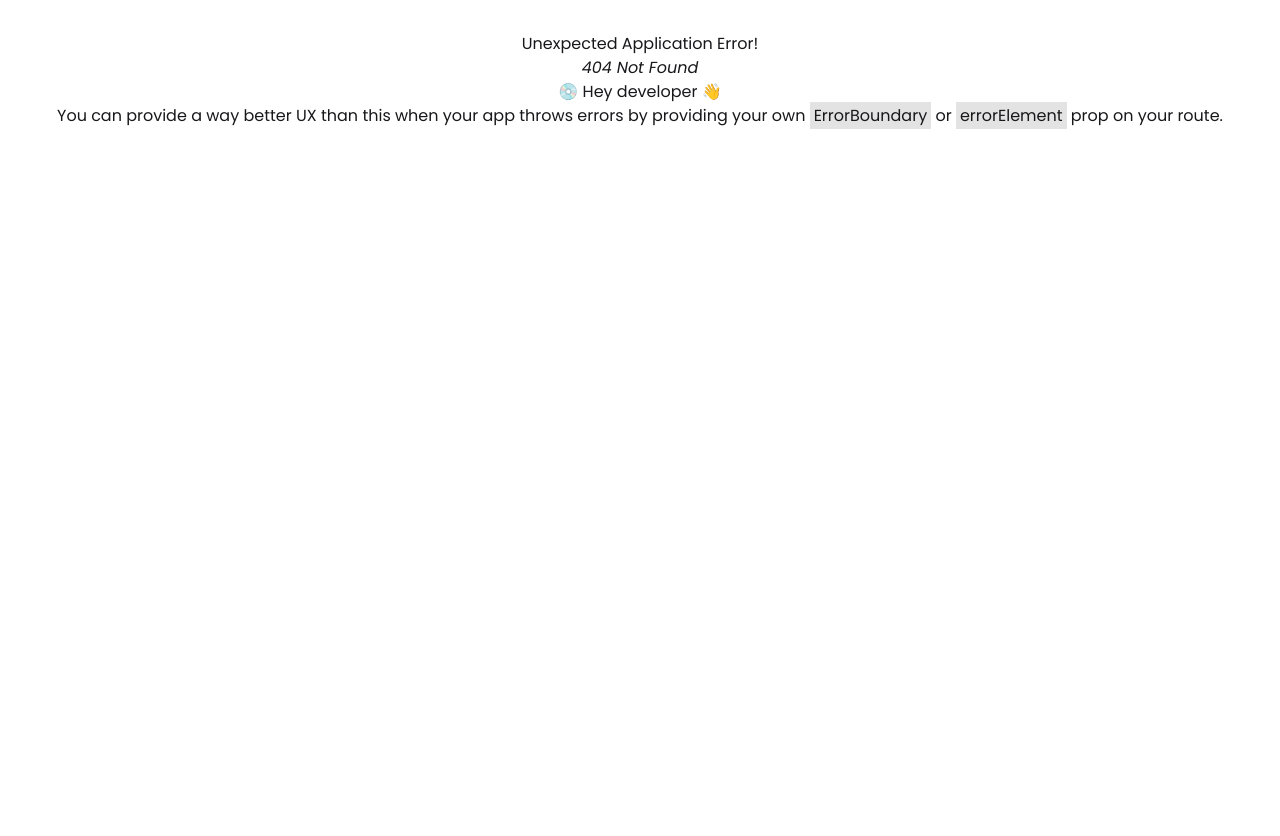
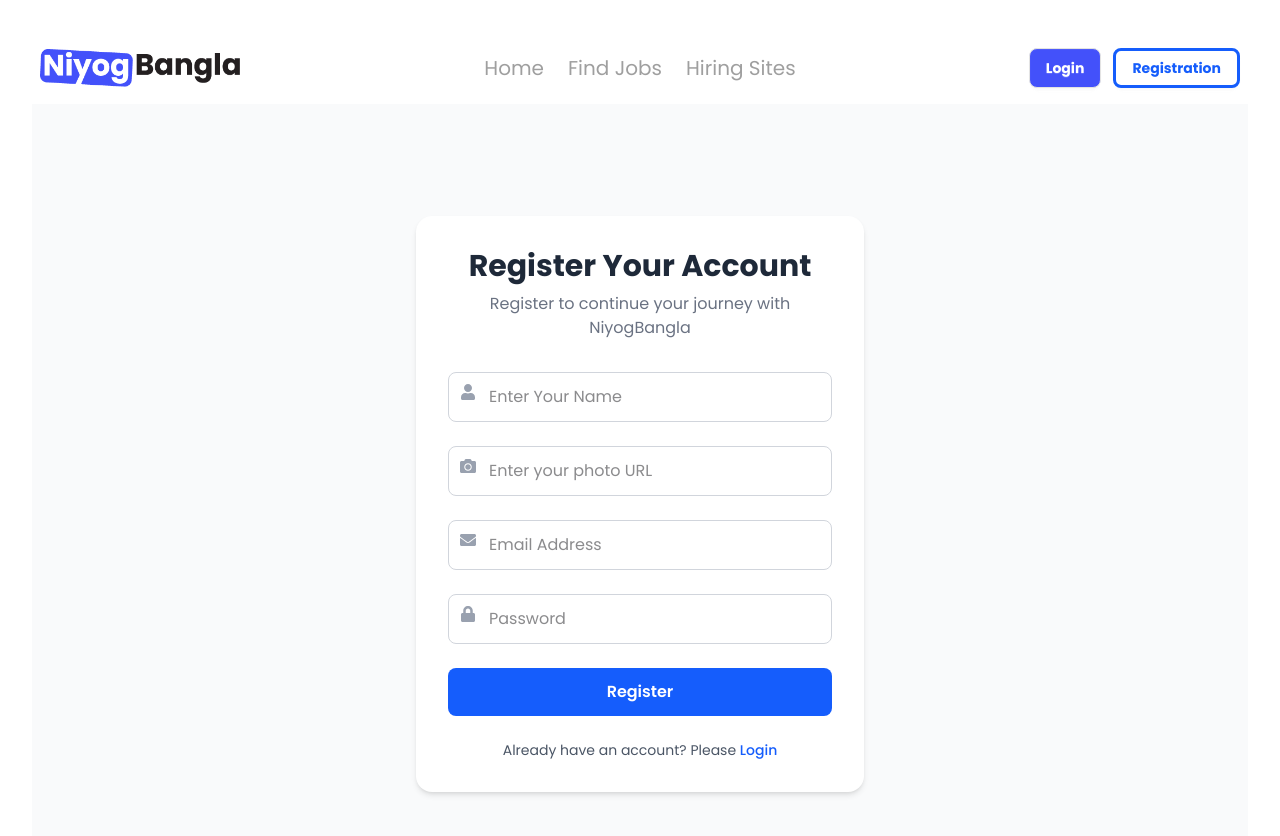
Before and after one commit to SaifurnRahman/NiyogBangla-, a React (Vite) app: page /auth/registration in a window 1280 px wide. Before the commit this address had no page. Shown: the top 836 px of the page. Before the commit the page ends 800 px from the top, so only its background shows below. Built offline with nearby package versions, Linux system fonts and the light colour scheme; no server answers.

Commit message:
added my profile

```diff
--- a/src/Components/Navbar.jsx
+++ b/src/Components/Navbar.jsx
@@ -1,9 +1,25 @@
-import React from 'react';
+import React, { use, useState } from 'react';
 import { Link, NavLink } from 'react-router';
 import logo from '../assets/LOGO.png'
+import { AuthContext } from '../Provider/AuthProvider';
+import person from '../assets/user.png'
+import { FaCircleUser } from "react-icons/fa6";
 
 const Navbar = () => {
 
+  const {user, logOut} = use(AuthContext);
+  const [open, setOpen] = useState(false)
+
+  const handleLogOut = (e) => {
+
+    logOut()
+    .then(()=> {
+      alert('you logger out Successfully')
+    })
+    .catch((error)=> {
+      console.log(error);
+    })
+  }
 
 
     const Links =
@@ -34,8 +50,38 @@
     </ul>
   </div>
   <div className="navbar-end">
-    <Link to='/auth/login' className="btn bg-primary text-white font-bold rounded-lg mr-3">Login</Link>
-    <Link to='/auth/registration ' className="btn border-3 bg-white font-bold border-blue-600 text-blue-600 rounded-lg">Registration </Link>
+    {
+      user ?
+      (
+        <div className='flex gap-2 justify-center items-center relative'>
+
+          <button
+          onClick={()=> setOpen(!open)}
+           className='text-4xl text-blue-600 flex items-center justify-center rounded-full hover:text-blue-300 transition'>
+            {user?.photoURL ?  (<img  src={user.photoURL} alt="User profile" />) : <FaCircleUser />}
+            </button>
+
+           <div>
+            {
+              open && (
+              <ul className='absolute right-0 mt-7 w-40 bg-white border border-gray-200 rounded-lg shadow-lg text-xl p-2'>
+                <li className='hover:bg-blue-600 p-1 hover:text-white font-semibold text-gray-500 transition'><Link to='/myprofile'>My Profile</Link></li>
+                <li onClick={handleLogOut} className='hover:bg-blue-600 p-1 hover:text-white font-semibold text-gray-500 transition'><Link>Log Out</Link></li>
+
+              </ul>
+
+              )
+            }
+           </div>
+
+        </div>
+       ) :
+       (
+        <div><Link to='/auth/login' className="btn bg-primary text-white font-bold rounded-lg mr-3">Login</Link>
+    <Link to='/auth/registration' className="btn border-3 bg-white font-bold border-blue-600 text-blue-600 rounded-lg">Registration </Link></div>
+      )
+    }
+
   </div>
 </div>
         </div>
--- a/src/Pages/Login.jsx
+++ b/src/Pages/Login.jsx
@@ -1,16 +1,31 @@
-import React, { useState } from "react";
+import React, { use, useState } from "react";
 import { FaEnvelope, FaLock } from "react-icons/fa";
-import { Link, Links } from "react-router";
+import { Link, Links, useNavigate } from "react-router";
+import { AuthContext } from "../Provider/AuthProvider";
 
 const Login = () => {
 
+    const {logInUser} = use(AuthContext);
+    const navigate = useNavigate();
+    const [error, setError] = useState('')
 
 
   const handleSubmit = (e) => {
     e.preventDefault();
     const email = e.target.email.value;
     const password = e.target.password.value
-    console.log(email, password);
+
+    logInUser(email, password)
+    .then((result) => {
+        console.log(result);
+        navigate('/')
+
+    })
+    .catch((error)=> {
+        const errorCode = error.code;
+        setError(errorCode);
+    })
+
   };
 
   return (
@@ -19,7 +34,7 @@
       <div className="md:w-1/2 w-full flex items-center justify-center">
         <div className="w-full max-w-md bg-white rounded-2xl shadow-md p-8">
           <h1 className="text-3xl font-bold text-center text-gray-800 mb-2">
-            Welcome Back
+            Login Your Account
           </h1>
           <p className="text-center text-gray-500 mb-8">
             Sign in to continue your journey with NiyogBangla
@@ -58,6 +73,10 @@
               </a>
             </div>
 
+            {
+                error && <p className="text-red-500 text-left text-sm">{error}</p>
+            }
+
             <button
               type="submit"
               className="w-full bg-blue-600 text-white font-semibold py-3 rounded-lg hover:bg-blue-700 transition"
--- /dev/null
+++ b/src/Pages/MyProfile.jsx
@@ -0,0 +1,89 @@
+import React, { use } from 'react';
+import { FaCamera, FaEnvelope, FaLock, FaUser } from "react-icons/fa";
+import { Link, Links, useNavigate } from "react-router";
+import { AuthContext } from '../Provider/AuthProvider';
+import Navbar from '../Components/Navbar';
+import { FaDebian } from 'react-icons/fa6';
+
+
+const MyProfile = () => {
+    const {updateUser, user, setUser} = use(AuthContext);
+
+    const handleUpdate =(e)=> {
+         e.preventDefault()
+        const form = e.target;
+        const name = form.name.value;
+        const photo = form.photo.value;
+        const number = form.number.value;
+
+        updateUser({displayName: name, photoURL: photo, phoneNumber : number})
+        .then(()=> {
+            setUser({...user, displayName: name, photoURL: photo, phoneNumber : number })
+        })
+       .catch((error) => {
+        console.log(error);
+       })
+       console.log(user);
+    }
+
+
+    return (
+
+       <div>
+        <Navbar></Navbar>
+         <section className="min-h-screen flex flex-col md:flex-row items-center justify-center bg-gray-50 px-6">
+
+      <div className="md:w-1/2 w-full flex items-center justify-center">
+        <div className="w-full max-w-md bg-white rounded-2xl shadow-md p-8">
+          <h1 className="text-3xl font-bold text-center text-gray-800 mb-2">
+            Update Your Profile Information
+          </h1>
+          <p className="text-center text-gray-500 mb-8">
+            Register to continue your journey with NiyogBangla
+          </p>
+
+          <form onSubmit={handleUpdate} className="space-y-6">
+
+            <div className="relative">
+              <FaUser className="absolute left-3 top-3 text-gray-400" />
+              <input
+                name="name"
+                placeholder="Enter Your Name"
+
+                className="w-full pl-10 pr-4 py-3 border border-gray-300 rounded-lg focus:outline-none focus:ring-2 focus:ring-blue-500"
+              />
+            </div>
+            <div className="relative">
+              <FaCamera className="absolute left-3 top-3 text-gray-400" />
+              <input
+                name="photo"
+                placeholder="Enter your photo URL"
+
+                className="w-full pl-10 pr-4 py-3 border border-gray-300 rounded-lg focus:outline-none focus:ring-2 focus:ring-blue-500"
+              />
+            </div>
+            <div className="relative">
+              <FaDebian className="absolute left-3 top-3 text-gray-400" />
+              <input
+              type='number'
+                name="number"
+                placeholder="Enter your Number"
+
+                className="w-full pl-10 pr-4 py-3 border border-gray-300 rounded-lg focus:outline-none focus:ring-2 focus:ring-blue-500"
+              />
+            </div>
+            <button
+              type="submit"
+              className="w-full bg-blue-600 text-white font-semibold py-3 rounded-lg hover:bg-blue-700 transition"
+            >
+              Update
+            </button>
+          </form>
+        </div>
+      </div>
+    </section>
+       </div>
+    );
+};
+
+export default MyProfile;
--- /dev/null
+++ b/src/Pages/Register.jsx
@@ -0,0 +1,106 @@
+import React, { use } from 'react';
+import { FaCamera, FaEnvelope, FaLock, FaUser } from "react-icons/fa";
+import { Link, Links, useNavigate } from "react-router";
+import { AuthContext } from '../Provider/AuthProvider';
+
+const Register = () => {
+
+    const {createUser, setUser} = use(AuthContext);
+    const navigate = useNavigate();
+
+
+    const handleRegister = (e) => {
+        e.preventDefault();
+        const name = e.target.name.value;
+        const photo = e.target.photo.value;
+        const email = e.target.email.value;
+        const password = e.target.password.value;
+
+        createUser(email, password)
+        .then((result) => {
+            const user = result.user;
+            console.log(user);
+            setUser(user);
+            navigate('/')
+        })
+        .catch((error) => {
+            const errorCode = error.code;
+            const errorMassage = error.massage;
+            alert(errorMassage)
+        })
+    }
+    return (
+            <section className="min-h-screen flex flex-col md:flex-row items-center justify-center bg-gray-50 px-6">
+
+      <div className="md:w-1/2 w-full flex items-center justify-center">
+        <div className="w-full max-w-md bg-white rounded-2xl shadow-md p-8">
+          <h1 className="text-3xl font-bold text-center text-gray-800 mb-2">
+            Register Your Account
+          </h1>
+          <p className="text-center text-gray-500 mb-8">
+            Register to continue your journey with NiyogBangla
+          </p>
+
+          <form onSubmit={handleRegister} className="space-y-6">
+
+            <div className="relative">
+              <FaUser className="absolute left-3 top-3 text-gray-400" />
+              <input
+                type="name"
+                name="name"
+                placeholder="Enter Your Name"
+                required
+                className="w-full pl-10 pr-4 py-3 border border-gray-300 rounded-lg focus:outline-none focus:ring-2 focus:ring-blue-500"
+              />
+            </div>
+            <div className="relative">
+              <FaCamera className="absolute left-3 top-3 text-gray-400" />
+              <input
+                type="photo"
+                name="photo"
+                placeholder="Enter your photo URL"
+                required
+                className="w-full pl-10 pr-4 py-3 border border-gray-300 rounded-lg focus:outline-none focus:ring-2 focus:ring-blue-500"
+              />
+            </div>
+            <div className="relative">
+              <FaEnvelope className="absolute left-3 top-3 text-gray-400" />
+              <input
+                type="email"
+                name="email"
+                placeholder="Email Address"
+                required
+                className="w-full pl-10 pr-4 py-3 border border-gray-300 rounded-lg focus:outline-none focus:ring-2 focus:ring-blue-500"
+              />
+            </div>
+
+            <div className="relative">
+              <FaLock className="absolute left-3 top-3 text-gray-400" />
+              <input
+                type="password"
+                name="password"
+                placeholder="Password"
+                required
+                className="w-full pl-10 pr-4 py-3 border border-gray-300 rounded-lg focus:outline-none focus:ring-2 focus:ring-blue-500"
+              />
+            </div>
+
+            <button
+              type="submit"
+              className="w-full bg-blue-600 text-white font-semibold py-3 rounded-lg hover:bg-blue-700 transition"
+            >
+              Register
+            </button>
+
+            <p className="text-sm text-gray-600 text-center">
+             Already have an account? Please{" "} <span className="text-blue-600 font-medium hover:underline"> <Link to='/auth/login'>Login</Link> </span>
+
+            </p>
+          </form>
+        </div>
+      </div>
+    </section>
+    );
+};
+
+export default Register;
--- a/src/Provider/AuthProvider.jsx
+++ b/src/Provider/AuthProvider.jsx
@@ -1,6 +1,6 @@
-import React, { createContext, use, useState } from 'react';
+import React, { createContext, use, useEffect, useState } from 'react';
 import app from '../firebase/firebase.config';
-import { createUserWithEmailAndPassword, getAuth } from "firebase/auth";
+import { createUserWithEmailAndPassword, getAuth, onAuthStateChanged, signInWithEmailAndPassword, signOut, updateProfile } from "firebase/auth";
 
 export const AuthContext = createContext()
 const auth = getAuth(app)
@@ -11,12 +11,38 @@
         return createUserWithEmailAndPassword(auth, email, password)
     }
 
+    const logInUser = (email, password) => {
+        return signInWithEmailAndPassword(auth, email, password)
+    }
 
-    const [user, setUser] = useState();
+    const logOut = () => {
+        return signOut(auth)
+    }
+
+    const updateUser =(updateData) => {
+        return updateProfile(auth.currentUser, updateData);
+    }
+
+    useEffect(()=>{
+    const unSubscrive = onAuthStateChanged( auth, (currentUser)=> {
+        setUser(currentUser)
+
+    })
+    return () => {
+        unSubscrive
+    }
+    }, [])
+
+
+    const [user, setUser] = useState(null);
     const authData = {
         user,
         setUser,
-        createUser
+        createUser,
+        logInUser,
+        logOut,
+        updateUser
+
     }
 
 
```
Also changed, not shown: src/Routes/Routes.jsx (+10 -0 lines), src/assets/user.png (added).
